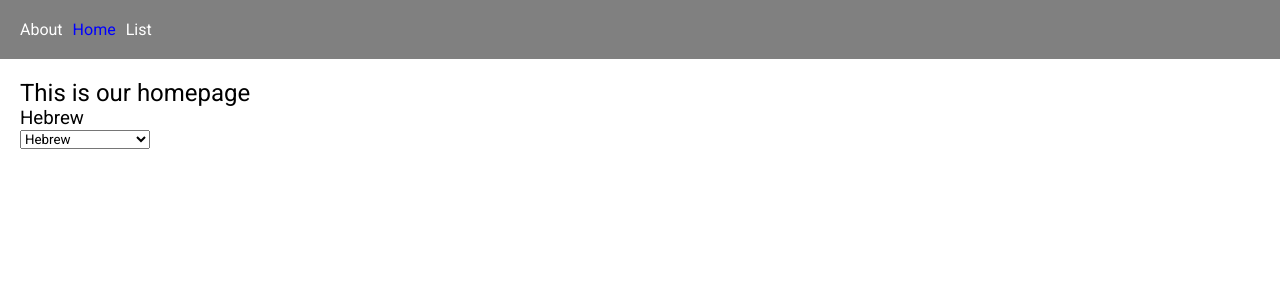
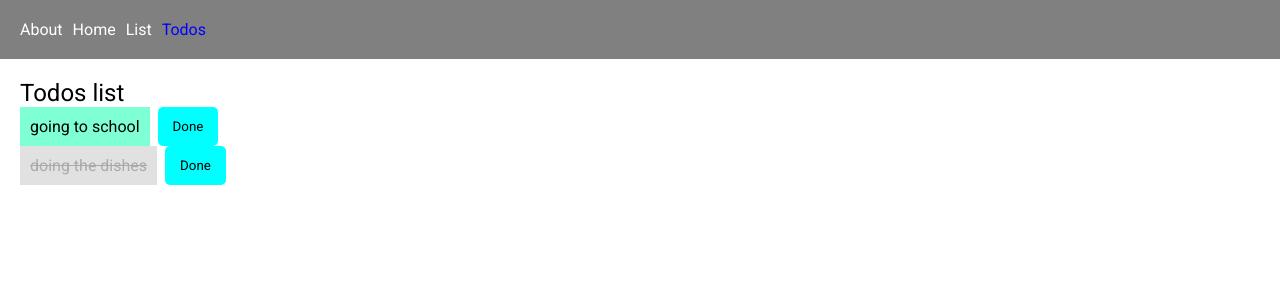
Before and after one commit to zadahead/IAI-React-6-2025, a React (Vite) app: page /todos in a window 1280 px wide. Before the commit this address led to /. Shown: the top 300 px of the page. Built offline with nearby package versions, Linux system fonts and the light colour scheme.

Commit message:
todos list

```diff
--- a/src/App.jsx
+++ b/src/App.jsx
@@ -3,6 +3,7 @@ import { Home } from "./pages/home/Home"
 import { About } from "./pages/about/About"
 import './app.css';
 import { ListPage } from "./pages/list/List";
+import { Todos } from "./pages/todos/Todos";
 
 export const App = () => {
     return (
@@ -11,12 +12,14 @@ export const App = () => {
                 <NavLink to="/about">About</NavLink>
                 <NavLink to="/">Home</NavLink>
                 <NavLink to="/list">List</NavLink>
+                <NavLink to="/todos">Todos</NavLink>
             </div>
             <div className="content">
                 <Routes>
                     <Route path="/" element={<Home />}></Route>
                     <Route path="/about" element={<About />}></Route>
                     <Route path="/list" element={<ListPage />}></Route>
+                    <Route path="/todos" element={<Todos />}></Route>
                     <Route path="*" element={<Navigate to="/" />}></Route>
                 </Routes>
             </div>
--- a/src/components/languagePicker/LanguagePicker.jsx
+++ b/src/components/languagePicker/LanguagePicker.jsx
@@ -14,6 +14,7 @@ export const LanguagePicker = () => {
         setSelected(e.target.value);
     }
 
+
     const value = selected ? options[selected] : "Pick a lang";
 
     return (
@@ -21,8 +22,8 @@ export const LanguagePicker = () => {
             <h3>{value}</h3>
             <select value={selected} onChange={handleChange}>
                 {
-                    Object.entries(options).map(([key, value]) => (
-                        <option value={key}>{value}</option>
+                    Object.entries(options).map(([key, value], index) => (
+                        <option key={index} value={key}>{value}</option>
                     ))
                 }
             </select>
--- a/src/pages/list/List.jsx
+++ b/src/pages/list/List.jsx
@@ -7,11 +7,15 @@ export const ListPage = () => {
         "Anna"
     ]
 
+    const handleClick = (name) => {
+        console.log(name)
+    }
+
     return (
         <div>
             <h2>List page</h2>
             <ul>
-                {list.map((name) => <li>{name}</li>)}
+                {list.map((name) => <li onClick={() => handleClick(name)}>{name}</li>)}
             </ul>
         </div>
     )
--- /dev/null
+++ b/src/pages/todos/Todos.jsx
@@ -0,0 +1,44 @@
+import { useState } from 'react';
+import './todos.css';
+import { Btn } from '../../UIKit/Elements/btn/Btn';
+
+const todosList = [
+    {
+        id: 1,
+        task: "going to school",
+        isCompleted: false
+    },
+    {
+        id: 2,
+        task: "doing the dishes",
+        isCompleted: true
+    }
+]
+
+
+export const Todos = () => {
+    const [list, setList] = useState(todosList);
+
+    const handleToggle = (task) => {
+        task.isCompleted = !task.isCompleted;
+        setList([...list]);
+    }
+
+    return (
+        <div>
+            <h2>Todos list</h2>
+
+            <div>
+                {list.map(task => (
+                    <div key={task.id} className='flex gap-2'>
+                        <div className={`todo-item ${task.isCompleted && "completed"}`}>
+                            {task.task}
+                        </div>
+                        <Btn onClick={() => handleToggle(task)}>Done</Btn>
+                    </div>
+
+                ))}
+            </div>
+        </div>
+    )
+}
--- /dev/null
+++ b/src/pages/todos/todos.css
@@ -0,0 +1,10 @@
+.todo-item {
+    background-color: aquamarine;
+    padding: 10px;
+}
+
+.todo-item.completed {
+    background-color: #e1e1e1;
+    text-decoration: line-through;
+    color: #aaa;
+}
```
